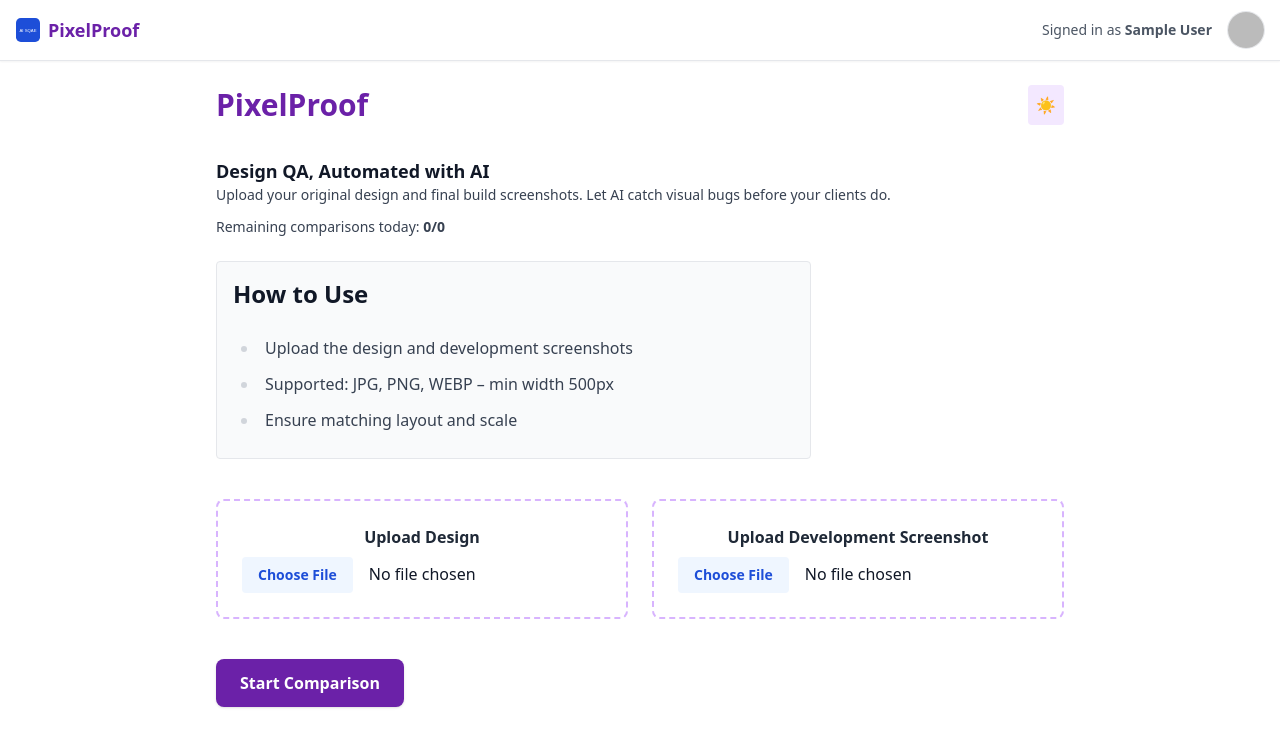
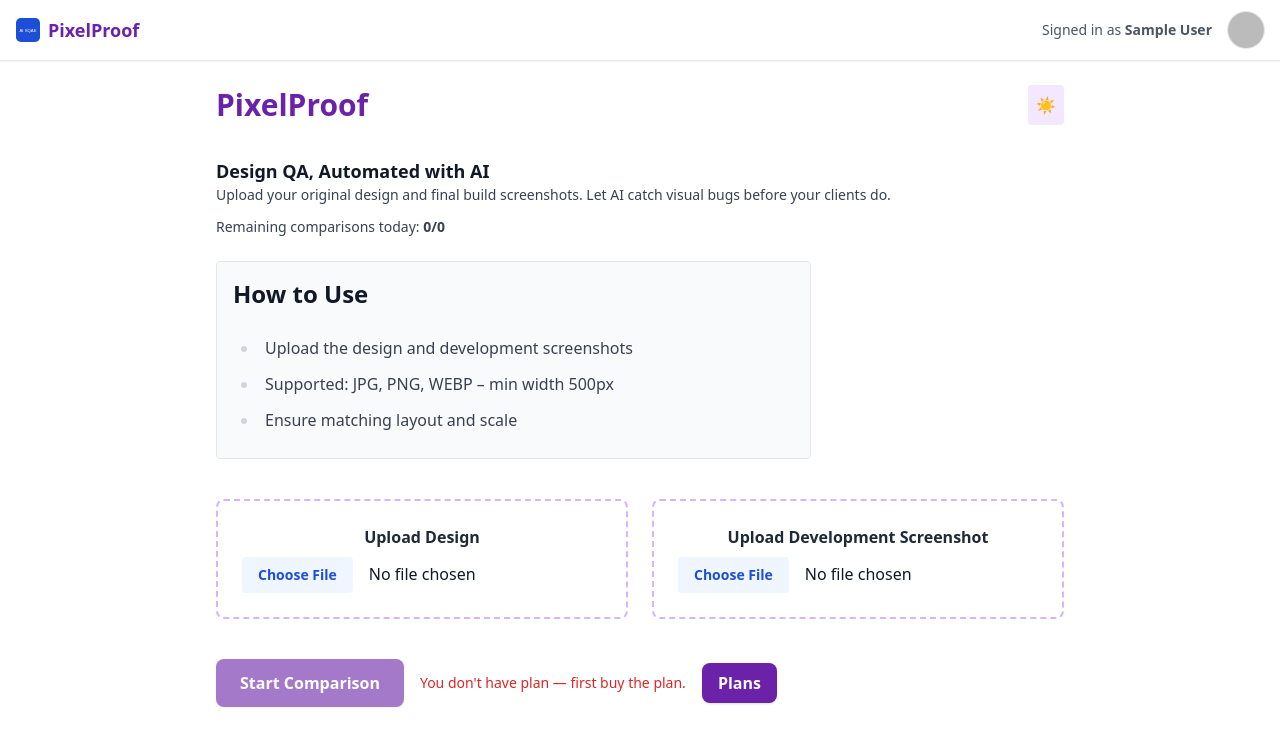
Before and after one commit to HasnainAli-max/finalpixel, a Next.js app: page /utility in a window 1280 px wide. Shown: the top 746 px of the page. Built offline with nearby package versions, Linux system fonts and the light colour scheme; no server answers; the database is empty; sample sign-in values are in the browser's storage.

Commit message:
ix no plan comparison loader disable

```diff
--- a/pages/utility.js
+++ b/pages/utility.js
@@ -197,6 +197,17 @@ export default function UtilityPage() {
     }
   };
 
+  // ---- SUBSCRIPTION-BASED UI STATE ----
+  const hasActivePlan = typeof dailyLimit === 'number' && dailyLimit > 0;
+
+  // File input button styling (purple if active plan; unchanged soft purple otherwise)
+  const fileInputBase =
+    "w-full cursor-pointer file:mr-4 file:py-2 file:px-4 file:rounded file:border-0 file:text-sm file:font-semibold";
+  const fileInputStyleActive =
+    "file:bg-purple-100 file:text-white hover:file:bg-purple-300";
+  const fileInputStyleInactive =
+    "file:bg-purple-100 file:text-purple-900 hover:file:bg-purple-200";
+
   const renderPreview = (file) =>
     file ? (
       <img
@@ -256,35 +267,55 @@ export default function UtilityPage() {
         </div>
 
         <div className="grid md:grid-cols-2 gap-6">
+          {/* Upload Design */}
           <div className="border-2 border-dashed border-purple-300 p-6 rounded-lg text-center bg-white dark:bg-gray-700 hover:border-purple-500 transition transform hover:scale-[1.01]">
             <label className="block font-semibold text-gray-800 dark:text-white mb-2">Upload Design</label>
             <input
               type="file"
               onChange={(e) => setImage1(e.target.files[0])}
               accept="image/*"
-              className="w-full cursor-pointer file:mr-4 file:py-2 file:px-4 file:rounded file:border-0 file:text-sm file:font-semibold file:bg-purple-100 file:text-purple-900 hover:file:bg-purple-200"
+              className={`${fileInputBase} ${hasActivePlan ? fileInputStyleActive : fileInputStyleInactive}`}
             />
             {renderPreview(image1)}
           </div>
 
-          <div className="border-2 border-dashed border-purple-300 p-6 rounded-lg text-center bg.white dark:bg-gray-700 hover:border-purple-500 transition transform hover:scale:[1.01]">
+          {/* Upload Dev */}
+          <div className="border-2 border-dashed border-purple-300 p-6 rounded-lg text-center bg.white dark:bg-gray-700 hover:border-purple-500 transition transform hover:scale-[1.01]">
             <label className="block font-semibold text-gray-800 dark:text-white mb-2">Upload Development Screenshot</label>
             <input
               type="file"
               onChange={(e) => setImage2(e.target.files[0])}
               accept="image/*"
-              className="w-full cursor-pointer file:mr-4 file:py-2 file:px-4 file:rounded file:border-0 file:text-sm file:font-semibold file:bg-purple-100 file:text-purple-900 hover:file:bg-purple-200"
+              className={`${fileInputBase} ${hasActivePlan ? fileInputStyleActive : fileInputStyleInactive}`}
             />
             {renderPreview(image2)}
           </div>
         </div>
 
-        <button
-          onClick={handleCompare}
-          className="mt-10 bg-purple-800 hover:bg-purple-900 text-white px-6 py-3 rounded-lg font-semibold shadow transition"
-        >
-          {loading ? 'Comparing...' : 'Start Comparison'}
-        </button>
+        <div className="mt-10 flex items-center gap-4 flex-wrap">
+          <button
+            onClick={handleCompare}
+            disabled={!hasActivePlan || loading}
+            className={`bg-purple-800 hover:bg-purple-900 text-white px-6 py-3 rounded-lg font-semibold shadow transition
+              ${(!hasActivePlan || loading) ? 'opacity-60 cursor-not-allowed' : ''}`}
+          >
+            {loading ? 'Comparing...' : 'Start Comparison'}
+          </button>
+
+          {!hasActivePlan && (
+            <>
+              <span className="text-sm text-red-600">
+                You don&apos;t have plan — first buy the plan.
+              </span>
+              <button
+                onClick={() => router.push('/')}
+                className="bg-purple-800 hover:bg-purple-900 text-white px-4 py-2 rounded-lg font-semibold shadow transition"
+              >
+                Plans
+              </button>
+            </>
+          )}
+        </div>
 
         {loading && <LoadingSpinner />}
 
```
